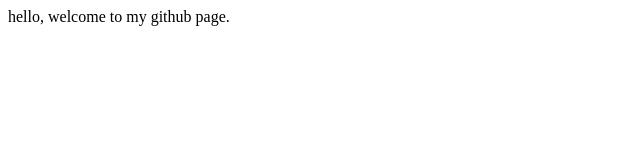
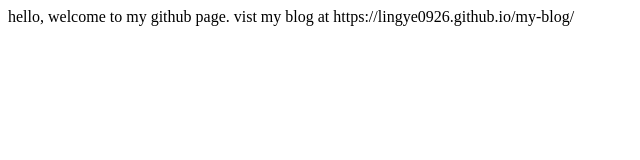
Before and after one commit to lingye0926/lingye0926.github.io, a plain HTML site: page index.html in a window 1280 px wide. Shown: the whole page, without its empty margins (0-640 px from the left). Drawn offline with Linux system fonts and the light colour scheme.

Commit message:
Update index.html
add blog address

```diff
--- a/index.html
+++ b/index.html
@@ -8,5 +8,6 @@
 </head>
 <body>
     hello, welcome to my github page.
+    vist my blog at https://lingye0926.github.io/my-blog/
 </body>
 </html>
```
